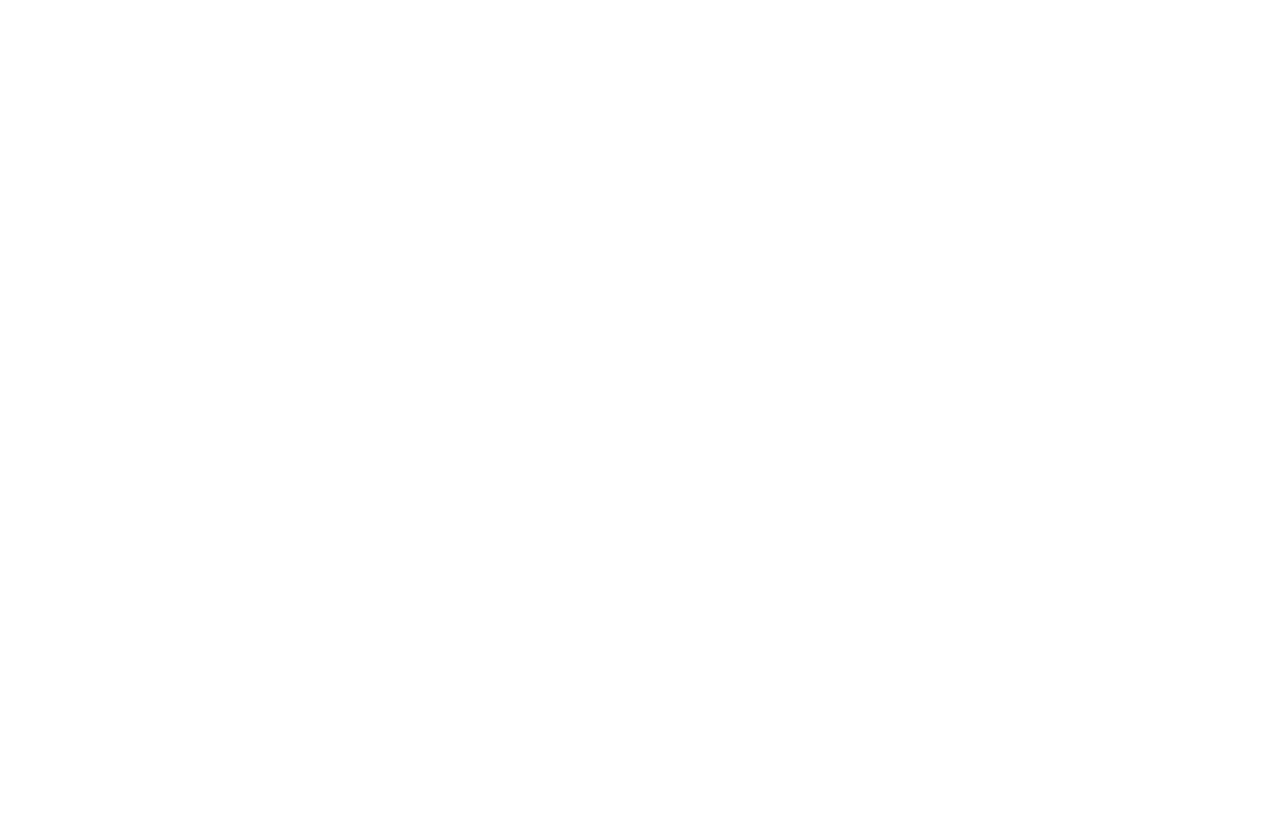
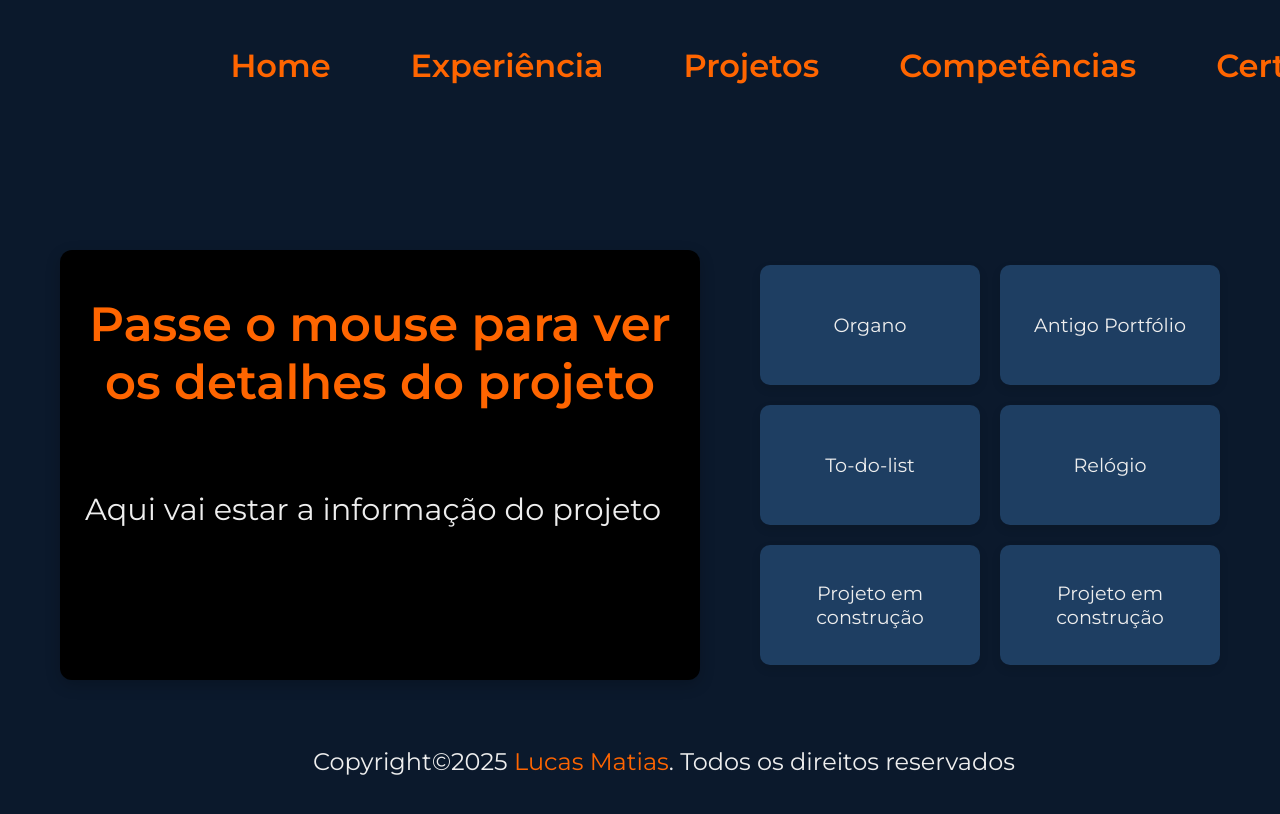
Before and after one commit to LucsM515/portifolio_5.0, a plain HTML site: page projects.html in a window 1280 px wide. Drawn offline with Linux system fonts and the light colour scheme.

Commit message:
pagina projetos

```diff
--- a/projects.html
+++ b/projects.html
@@ -0,0 +1,42 @@
+<!DOCTYPE html>
+<html lang="pt-br">
+<head>
+    <meta charset="UTF-8">
+    <meta name="viewport" content="width=device-width, initial-scale=1.0">
+    <title>Projetos</title>
+    <link rel="stylesheet" href="styles/projects.css">
+</head>
+<body>
+    <header>
+        <div class="head_page">
+            <a class="head_page_link" href="index.html">Home</a>
+            <a class="head_page_link" href="experience.html">Experiência</a>
+            <a class="head_page_link" href="projects.html">Projetos</a>
+            <a class="head_page_link" href="competence.html">Competências</a>
+            <a class="head_page_link" href="certifications.html">Certificações</a>
+        </div>
+    </header>
+
+    <main class="projects-container">
+        <section class="project-details">
+            <h1 id="project-title">Passe o mouse para ver os detalhes do projeto</h1>
+            <p id="project-description">Aqui vai estar a informação do projeto</p>
+        </section>
+        <section class="project-list">
+            <div class="project-card" data-title="Organo" data-description="Organo é um projeto em React que representa a estrutura formal de uma organização" data-link="https://organo-ten-sandy.vercel.app">Organo</div>
+            <div class="project-card" data-title="Antigo Portfólio" data-description="Este é meu antigo portfólio, a primeira versão para apresentar meu trabalho" data-link="https://portifolio-kappa-lilac-28.vercel.app">Antigo Portfólio</div>
+            <div class="project-card" data-title="To-do-list" data-description="To-do-list é um projeto que funciona como um organizador de tarefas" data-link="https://to-do-list-weld-psi.vercel.app">To-do-list</div>
+            <div class="project-card" data-title="Relógio" data-description="Um relógio digital com um design limpo mas tecnológico" data-link="https://relogio-rho-five.vercel.app">Relógio</div>
+            <div class="project-card" data-title="Projeto em construção" data-description="Espere um pouco, enquanto eu tomo um monster" data-link="#">Projeto em</br> construção</div>
+            <div class="project-card" data-title="Projeto em construção" data-description="Espere um pouco, enquanto isso beba água" data-link="#">Projeto em</br> construção</div>
+        </section>
+    </main>
+
+
+    <footer class="footer_page">
+        <p>Copyright©2025 <a href="index.html">Lucas Matias</a>. Todos os direitos reservados</p>
+    </footer>
+
+    <script src="scripts/projects.js"></script>
+</body>
+</html>
--- /dev/null
+++ b/scripts/projects.js
@@ -0,0 +1,17 @@
+document.addEventListener("DOMContentLoaded", function () {
+    const projectCards = document.querySelectorAll(".project-card");
+    const projectTitle = document.getElementById("project-title");
+    const projectDescription = document.getElementById("project-description");
+    const projectLink = document.getElementById("project-link");
+
+    projectCards.forEach(card => {
+        card.addEventListener("mouseover", function () {
+            projectTitle.textContent = this.getAttribute("data-title");
+            projectDescription.textContent = this.getAttribute("data-description");
+        });
+
+        card.addEventListener("click", function () {
+            window.open(this.getAttribute("data-link"), "_blank");
+        });
+    });
+});
--- a/styles/experience.css
+++ b/styles/experience.css
@@ -34,21 +34,19 @@
     z-index: 1000;
 }
 
-
-.head_page{
-    padding: 2% 0% 0% 15%;
+.head_page {
+    padding: 2% 0% 0% 18%;
     display: flex;
     gap: 80px;
-
 }
 
-.head_page_link{
-
+.head_page_link {
     font-family: var(--fonte-secundaria);
     font-size: 1.5rem;
     font-weight: 600;
     color: var(--cor-quinaria);
     text-decoration: none;
+    font-size: 2rem;
 }
 
 .container {
@@ -144,6 +142,10 @@
 }
 
 .footer_page{
+    position: fixed;
+    bottom: 0;
+    left: 0;
+    width: 100%;
     color: var(--cor-quaternaria);
     background-color: var(--cor-terciaria);
     padding: 24px;
@@ -151,12 +153,14 @@
     font-family: var(--fonte-secundaria);
     font-size: 1.5rem;
     font-weight: 400;
+    margin-top: 15px;
 }
 
 .footer_page a{
     color: var(--cor-quinaria);
     text-decoration: none;
 }
+
 
 @keyframes slideIn {
     from {
--- /dev/null
+++ b/styles/projects.css
@@ -0,0 +1,159 @@
+@import url('https://fonts.googleapis.com/css2?family=Krona+One&family=Montserrat:wght@400;600&display=swap');
+
+:root {
+    --cor-primaria: #000000;
+    --cor-secundaria: #1E3E62;
+    --cor-terciaria: #0B192C;
+    --cor-quaternaria: #EEEEEE;
+    --cor-quinaria: #FF6500;
+    --fonte-primaria: 'Krona One', sans-serif;
+    --fonte-secundaria: 'Montserrat', sans-serif;
+}
+
+* {
+    margin: 0;
+    padding: 0;
+
+}
+
+body {
+    box-sizing: border-box;
+    background-color: var(--cor-terciaria);
+    color: var(--cor-secundaria);
+    padding-top: 80px;
+    font-family: var(--fonte-secundaria);
+    overflow: hidden;
+    height: 100%;
+}
+
+
+header {
+    position: fixed;
+    top: 0;
+    left: 0;
+    width: 100%;
+    background-color: var(--cor-terciaria);
+    padding: 20px 0;
+    z-index: 1000;
+}
+
+.head_page {
+    padding: 2% 0% 0% 18%;
+    display: flex;
+    gap: 80px;
+}
+
+.head_page_link {
+    font-family: var(--fonte-secundaria);
+    font-size: 1.5rem;
+    font-weight: 600;
+    color: var(--cor-quinaria);
+    text-decoration: none;
+    font-size: 2rem;
+}
+
+.projects-container {
+    display: flex;
+    flex-direction: row;
+    justify-content: center;
+    align-items: center;
+    min-height: 650px;
+    padding: 60px;
+    gap: 60px;
+}
+
+
+.project-details {
+    width: 600px;
+    height: 380px;
+    padding: 25px;
+    border-radius: 12px;
+    background-color: var(--cor-primaria);
+    color: var(--cor-quaternaria);
+    box-shadow: 0 5px 15px rgba(0, 0, 0, 0.2);
+    text-align: center;
+    transition: transform 0.3s ease;
+}
+
+
+.project-details:hover {
+    transform: scale(1.03);
+}
+
+
+.project-list {
+    display: grid;
+    grid-template-columns: repeat(2, 1fr);
+    gap: 20px;
+}
+
+
+.project-card {
+    width: 220px;
+    height: 120px;
+    display: flex;
+    align-items: center;
+    justify-content: center;
+    text-align: center;
+    background-color: var(--cor-secundaria);
+    color: var(--cor-quaternaria);
+    font-size: 1.2rem;
+    border-radius: 10px;
+    cursor: pointer;
+    transition: all 0.3s ease;
+    box-shadow: 0 4px 10px rgba(0, 0, 0, 0.1);
+}
+
+
+.project-card:hover {
+    background-color: var(--cor-quinaria);
+    color: var(--cor-primaria);
+    transform: translateY(-5px);
+    box-shadow: 0 5px 15px rgba(0, 0, 0, 0.2);
+}
+
+
+#project-title {
+    font-size: 3rem;
+    color: var(--cor-quinaria);
+    padding-top: 20px;
+    padding-bottom: 60px;
+}
+
+#project-description {
+    font-size: 1.9rem;
+    margin-top: 20px;
+    color: var(--cor-quaternaria);
+    text-align: center;
+    display: flex;
+}
+
+.footer_page{
+    position: fixed;
+    bottom: 0;
+    left: 0;
+    width: 100%;
+    color: var(--cor-quaternaria);
+    background-color: var(--cor-terciaria);
+    padding: 24px;
+    text-align: center;
+    font-family: var(--fonte-secundaria);
+    font-size: 1.5rem;
+    font-weight: 400;
+}
+
+.footer_page a{
+    color: var(--cor-quinaria);
+    text-decoration: none;
+}
+
+@media (max-width: 900px) {
+    .projects-container {
+        flex-direction: column;
+        text-align: center;
+    }
+
+    .project-list {
+        grid-template-columns: 1fr;
+    }
+}
--- a/styles/style.css
+++ b/styles/style.css
@@ -33,20 +33,19 @@
     padding-top: 80px;
 }
 
-.head_page{
-    padding: 2% 0% 0% 15%;
+.head_page {
+    padding: 2% 0% 0% 18%;
     display: flex;
     gap: 80px;
-
 }
 
-.head_page_link{
-
+.head_page_link {
     font-family: var(--fonte-secundaria);
     font-size: 1.5rem;
     font-weight: 600;
     color: var(--cor-quinaria);
     text-decoration: none;
+    font-size: 2rem;
 }
 
 .division_page{
@@ -77,6 +76,10 @@
 }
 
 .footer_page{
+    position: fixed;
+    bottom: 0;
+    left: 0;
+    width: 100%;
     color: var(--cor-quaternaria);
     background-color: var(--cor-terciaria);
     padding: 24px;
```
